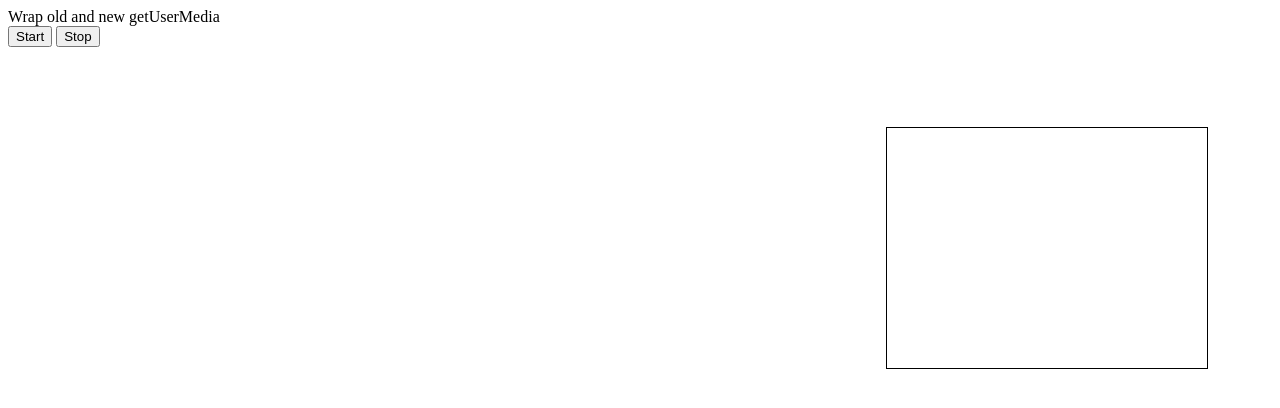
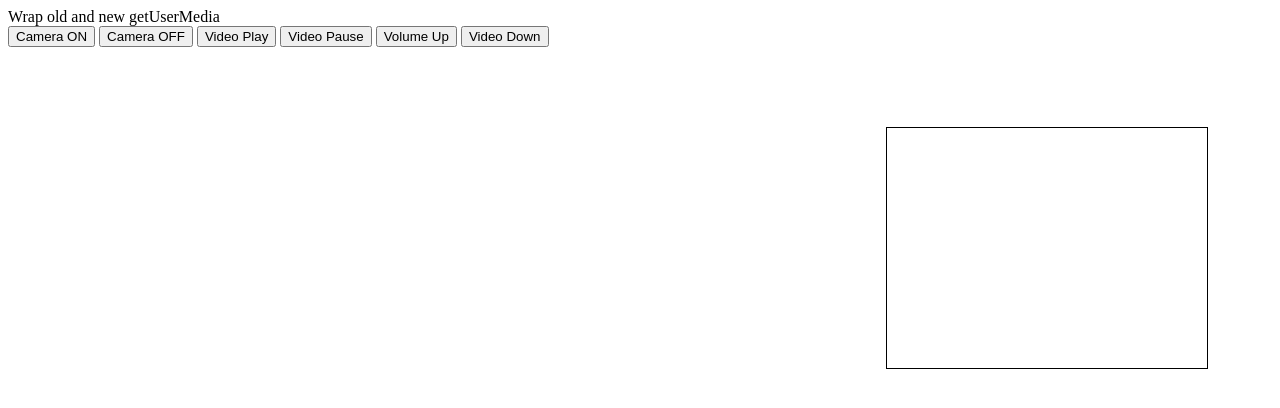
Before and after one commit to porolakka/signlanguage, a plain HTML site: page index.html in a window 1280 px wide. Drawn offline with Linux system fonts and the light colour scheme.

Commit message:
Update index.html

```diff
--- a/index.html
+++ b/index.html
@@ -9,7 +9,7 @@
  <script>
   $(function(){
     $('document').ready(function() {
-        var options = { videoId: 'U28ZrUhd4ng'};
+        var options = { videoId: 'U28ZrUhd4ng', mute: false};
         $('#ytmov').tubular(options);
     });
   });
@@ -19,8 +19,12 @@
   <div id="ytmov"></div>
   <div style="position:relative;z-index:99;">
    Wrap old and new getUserMedia<br />
-   <button type="button" onclick="startVideo();">Start</button>
-   <button type="button" onclick="stopVideo();">Stop</button>
+   <button type="button" onclick="startVideo();">Camera ON</button>
+   <button type="button" onclick="stopVideo();">Camera OFF</button>
+   <button type="button" class="tubular-play">Video Play</button>
+   <button type="button" class="tubular-pause">Video Pause</button>
+   <button type="button" class="tubular-volume-up">Volume Up</button>
+   <button type="button" class="tubular-volume-down">Video Down</button>
    <br />
    <video id="local_video" autoplay style="width: 320px; height: 240px; border: 1px solid black;margin-top:5em;margin-right:5em;float:right;"></video>
  </div>
```
